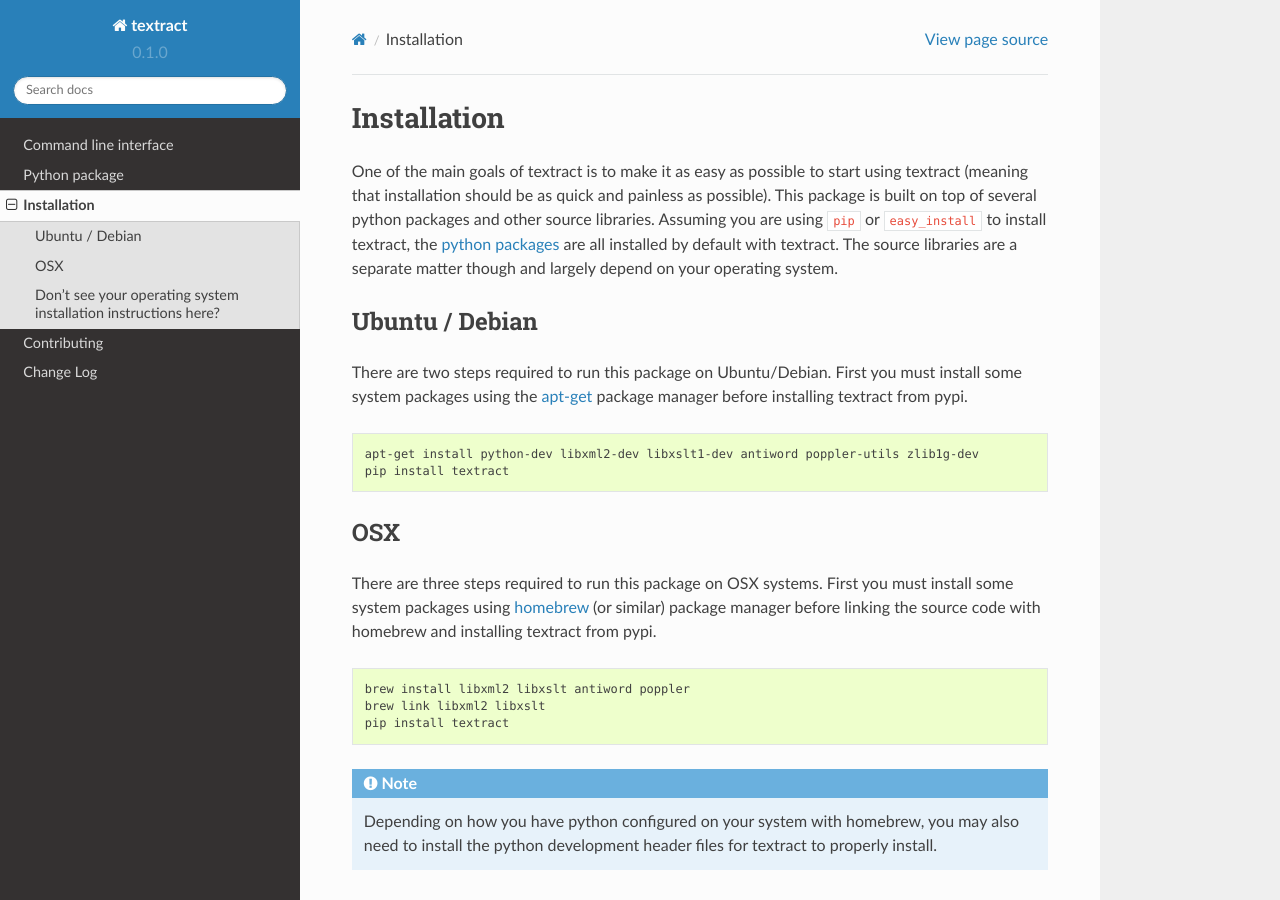
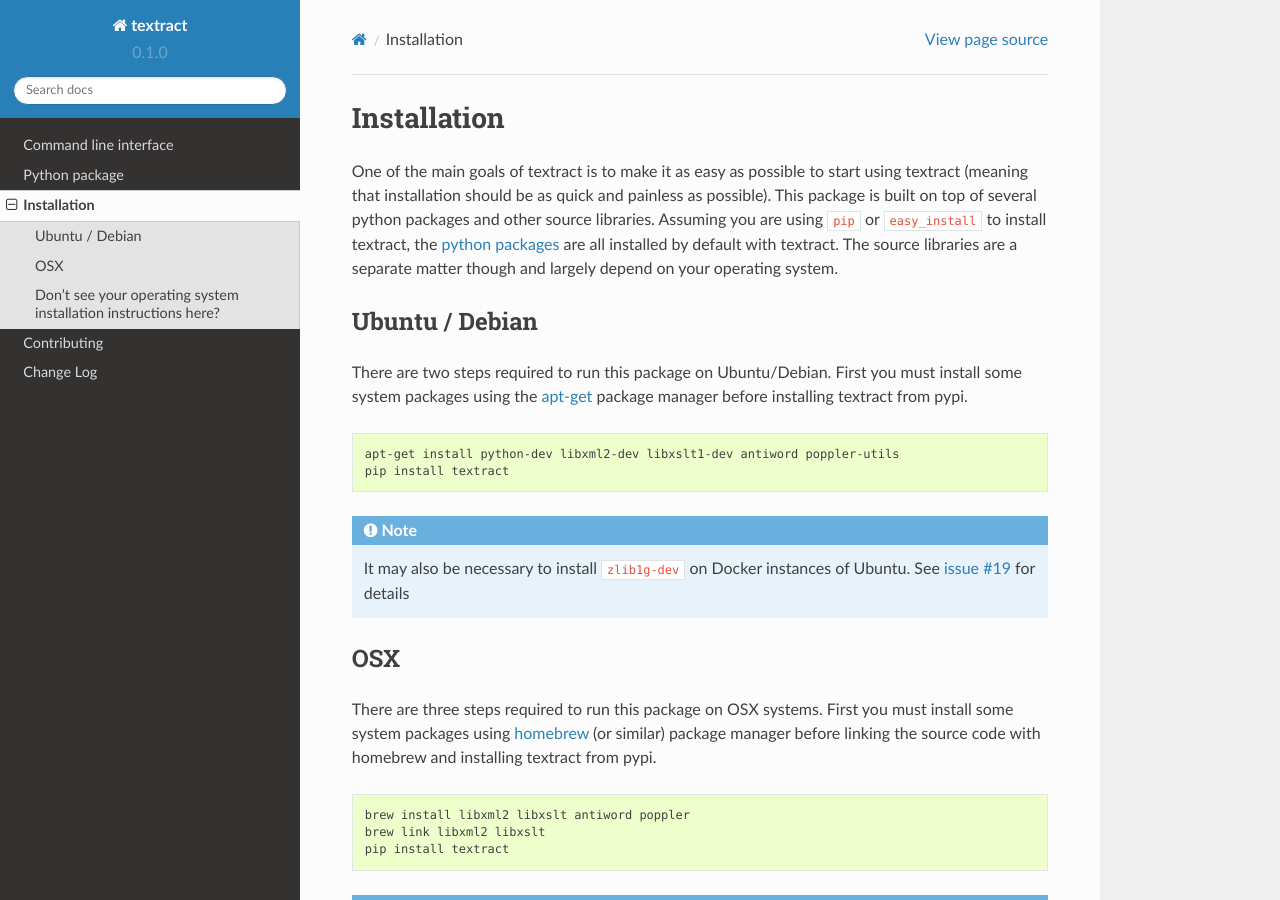
Before and after one commit to deanmalmgren/textract, a Sphinx documentation site: the page built from docs/installation.rst, in a window 1280 px wide and 900 px high. Built offline with Sphinx 7.4.7 and the Read the Docs theme 2.0.0, drawn with Linux system fonts in a browser that asks for light colours.

Commit message:
updated installation instructions for Docker

```diff
--- a/docs/installation.rst
+++ b/docs/installation.rst
@@ -22,9 +22,14 @@
 
 .. code-block:: bash
 
-    apt-get install python-dev libxml2-dev libxslt1-dev antiword poppler-utils zlib1g-dev
+    apt-get install python-dev libxml2-dev libxslt1-dev antiword poppler-utils
     pip install textract
 
+.. note::
+
+    It may also be necessary to install ``zlib1g-dev`` on Docker
+    instances of Ubuntu. See `issue #19
+    <https://github.com/deanmalmgren/textract/pull/19>`_ for details
 
 OSX
 ---
```
